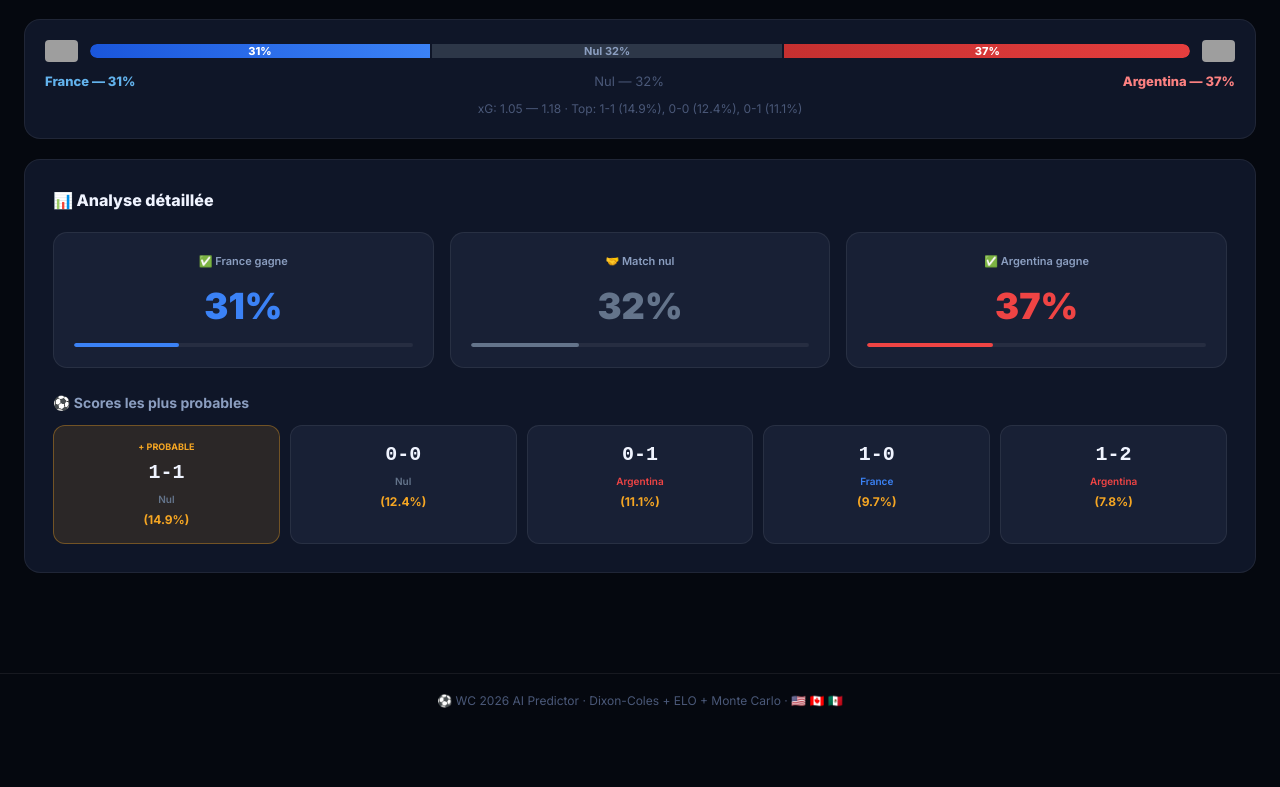
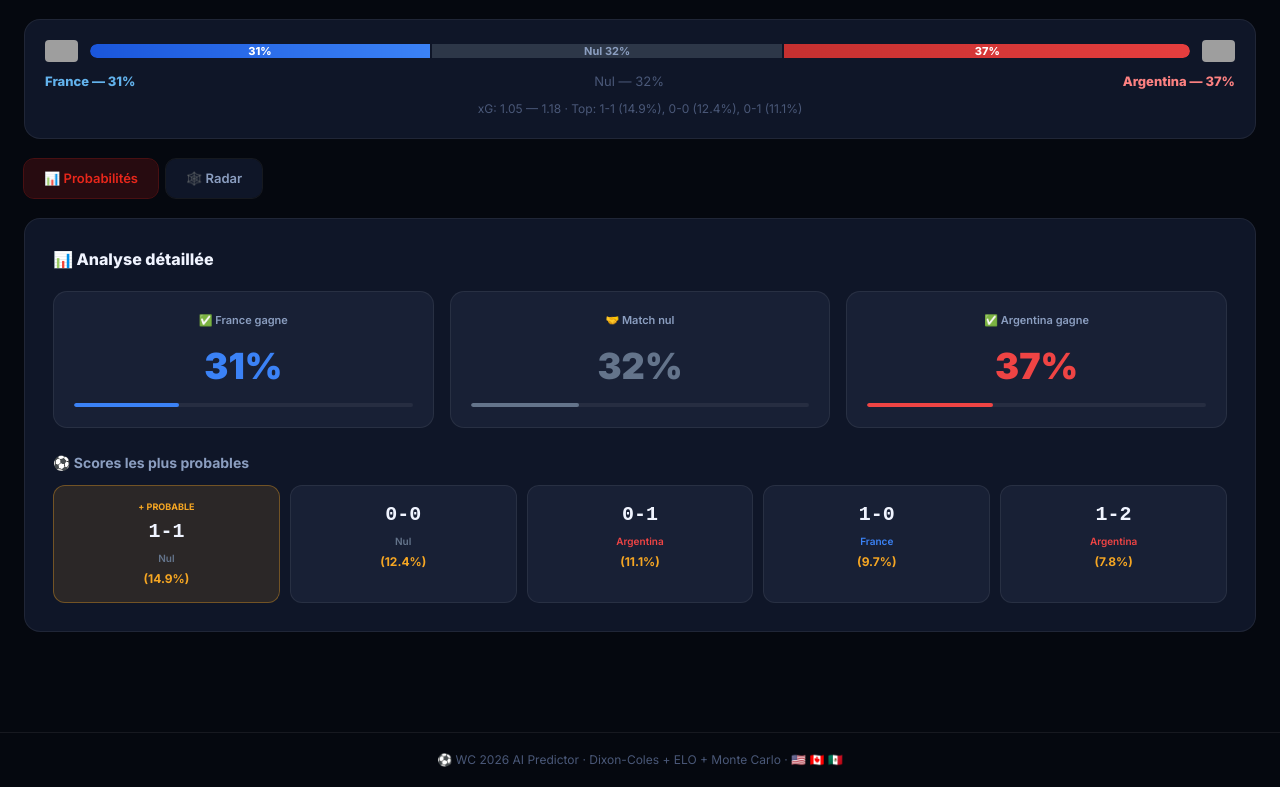
Before and after one commit to crispydz/wc2026-predictor, a React (Vite) app in the folder frontend/: page /simulate in a window 1280 px wide. Shown: the part 615-1402 px from the top of the page. Before the commit the page ends 1343 px from the top, so only its background shows below. Built offline with nearby package versions, Linux system fonts and the light colour scheme; grey boxes are pictures that could not be loaded.

Commit message:
fix: display radar section

```diff
--- a/frontend/src/pages/Simulator.jsx
+++ b/frontend/src/pages/Simulator.jsx
@@ -3,6 +3,7 @@
 import { getChampionProb, computeMatch } from '../data/predictions_static'
 import Flag from '../components/Flag'
 import { useIsMobile } from '../hooks/useIsMobile'
+import RadarComparison from '../components/RadarComparison'
 
 const ALL_TEAMS = Object.values(GROUPS).flatMap(g=>g.teams).sort()
 
@@ -265,55 +266,190 @@
         )}
       </div>
 
+      {/* Tabs */}
+<div style={{display:'flex',gap:8,marginBottom:20}}>
+  {TABS.map(t=>(
+    <button
+      key={t.id}
+      onClick={()=>setTab(t.id)}
+      style={{
+        padding:'10px 20px',
+        borderRadius:10,
+        border:'none',
+        cursor:'pointer',
+        fontSize:13,
+        fontWeight:600,
+        transition:'all .15s',
+        background:tab===t.id
+          ? 'rgba(232,39,27,0.15)'
+          : 'var(--surface2)',
+        color:tab===t.id
+          ? 'var(--red)'
+          : 'var(--text2)',
+        outline:tab===t.id
+          ? '1px solid rgba(232,39,27,0.3)'
+          : '1px solid var(--border)',
+      }}
+    >
+      {t.label}
+    </button>
+  ))}
+</div>
+
       {/* Tab content */}
 <div className="card" style={{padding:'28px'}}>
-        <div style={{fontSize:16,fontWeight:800,color:'var(--text1)',marginBottom:20}}>
+
+  {tab==='proba' && (
+    <>
+      <div style={{
+        fontSize:16,
+        fontWeight:800,
+        color:'var(--text1)',
+        marginBottom:20
+      }}>
         📊 Analyse détaillée
       </div>
-        <div style={{display:'grid',gridTemplateColumns:'1fr 1fr 1fr',gap:16,marginBottom:24}}>
+
+      <div style={{
+        display:'grid',
+        gridTemplateColumns:'1fr 1fr 1fr',
+        gap:16,
+        marginBottom:24
+      }}>
         {[
           {l:`✅ ${teamA} gagne`,v:hw,c:'#3b82f6'},
           {l:'🤝 Match nul',v:dw,c:'#64748b'},
           {l:`✅ ${teamB} gagne`,v:aw,c:'#ef4444'},
         ].map(({l,v,c})=>(
-            <div key={l} style={{textAlign:'center',padding:'20px',borderRadius:14,
-                                 background:'var(--surface3)',border:'1px solid var(--border)'}}>
-              <div style={{fontSize:11,color:'var(--text2)',marginBottom:10,fontWeight:600}}>{l}</div>
-              <div style={{fontSize:isMobile?28:36,fontWeight:900,color:c}}>{v}%</div>
-              <div style={{height:4,borderRadius:99,background:'rgba(255,255,255,0.06)',
-                           overflow:'hidden',marginTop:10}}>
-                <div style={{width:`${v}%`,height:'100%',background:c,borderRadius:99,
-                             transition:'width 0.9s ease'}}/>
+          <div
+            key={l}
+            style={{
+              textAlign:'center',
+              padding:'20px',
+              borderRadius:14,
+              background:'var(--surface3)',
+              border:'1px solid var(--border)'
+            }}
+          >
+            <div style={{
+              fontSize:11,
+              color:'var(--text2)',
+              marginBottom:10,
+              fontWeight:600
+            }}>
+              {l}
+            </div>
+
+            <div style={{
+              fontSize:isMobile?28:36,
+              fontWeight:900,
+              color:c
+            }}>
+              {v}%
+            </div>
+
+            <div style={{
+              height:4,
+              borderRadius:99,
+              background:'rgba(255,255,255,0.06)',
+              overflow:'hidden',
+              marginTop:10
+            }}>
+              <div
+                style={{
+                  width:`${v}%`,
+                  height:'100%',
+                  background:c,
+                  borderRadius:99,
+                  transition:'width .9s ease'
+                }}
+              />
             </div>
           </div>
         ))}
       </div>
-        {result.top5_scores&&(
+
+      {result.top5_scores && (
         <div>
-            <div style={{fontSize:14,fontWeight:700,color:'var(--text2)',marginBottom:12}}>
+          <div style={{
+            fontSize:14,
+            fontWeight:700,
+            color:'var(--text2)',
+            marginBottom:12
+          }}>
             ⚽ Scores les plus probables
           </div>
-            <div style={{display:'grid',gridTemplateColumns:`repeat(${isMobile?3:5},1fr)`,gap:10}}>
-              {result.top5_scores.slice(0,isMobile?3:5).map((s,i)=>{
-                const[score,prob]=s.split(' ')
-                const[ga,gb]=score.split('-').map(Number)
-                const col=ga>gb?'#3b82f6':ga<gb?'#ef4444':'#64748b'
+
+          <div style={{
+            display:'grid',
+            gridTemplateColumns:`repeat(${isMobile?3:5},1fr)`,
+            gap:10
+          }}>
+            {result.top5_scores
+              .slice(0,isMobile?3:5)
+              .map((s,i)=>{
+                const [score,prob]=s.split(' ')
+                const [ga,gb]=score.split('-').map(Number)
+
+                const col=
+                  ga>gb
+                    ? '#3b82f6'
+                    : ga<gb
+                    ? '#ef4444'
+                    : '#64748b'
+
                 return(
-                  <div key={i} style={{
-                    padding:'14px 8px',borderRadius:12,textAlign:'center',
-                    background:i===0?'rgba(245,166,35,0.12)':'var(--surface3)',
-                    border:`1px solid ${i===0?'rgba(245,166,35,0.35)':'var(--border)'}`,
+                  <div
+                    key={i}
+                    style={{
+                      padding:'14px 8px',
+                      borderRadius:12,
+                      textAlign:'center',
+                      background:i===0
+                        ? 'rgba(245,166,35,0.12)'
+                        : 'var(--surface3)',
+                      border:`1px solid ${
+                        i===0
+                          ? 'rgba(245,166,35,0.35)'
+                          : 'var(--border)'
+                      }`
+                    }}
+                  >
+                    {i===0 && (
+                      <div style={{
+                        fontSize:9,
+                        color:'var(--gold)',
+                        fontWeight:700,
+                        marginBottom:4
                       }}>
-                    {i===0&&<div style={{fontSize:9,color:'var(--gold)',fontWeight:700,marginBottom:4}}>
                         + PROBABLE
-                    </div>}
-                    <div style={{fontSize:20,fontWeight:900,color:'var(--text1)',fontFamily:'monospace'}}>
+                      </div>
+                    )}
+
+                    <div style={{
+                      fontSize:20,
+                      fontWeight:900,
+                      color:'var(--text1)',
+                      fontFamily:'monospace'
+                    }}>
                       {score}
                     </div>
-                    <div style={{fontSize:10,color:col,fontWeight:600,marginTop:4}}>
+
+                    <div style={{
+                      fontSize:10,
+                      color:col,
+                      fontWeight:600,
+                      marginTop:4
+                    }}>
                       {ga>gb?teamA:ga<gb?teamB:'Nul'}
                     </div>
-                    <div style={{fontSize:12,fontWeight:700,color:'var(--gold)',marginTop:4}}>
+
+                    <div style={{
+                      fontSize:12,
+                      fontWeight:700,
+                      color:'var(--gold)',
+                      marginTop:4
+                    }}>
                       {prob}
                     </div>
                   </div>
@@ -322,6 +458,27 @@
           </div>
         </div>
       )}
+    </>
+  )}
+
+  {tab==='radar' && (
+    <div>
+      <div style={{
+        fontSize:16,
+        fontWeight:800,
+        color:'var(--text1)',
+        marginBottom:20
+      }}>
+        🕸️ Comparaison Radar — 5 dimensions
+      </div>
+
+      <RadarComparison
+        teamA={teamA}
+        teamB={teamB}
+      />
+    </div>
+  )}
+
 </div>
 </div>
 )
```
Lines whose indentation alone changed are shown as unchanged.
